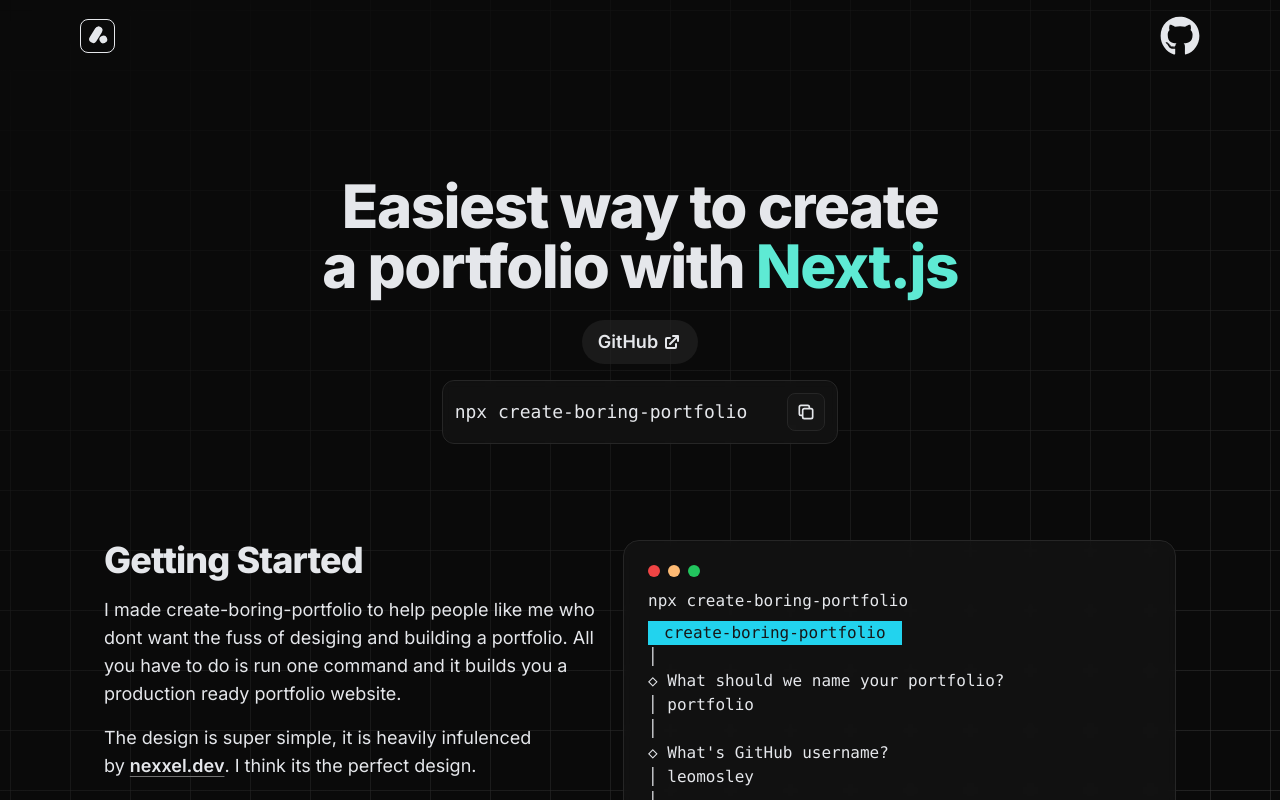
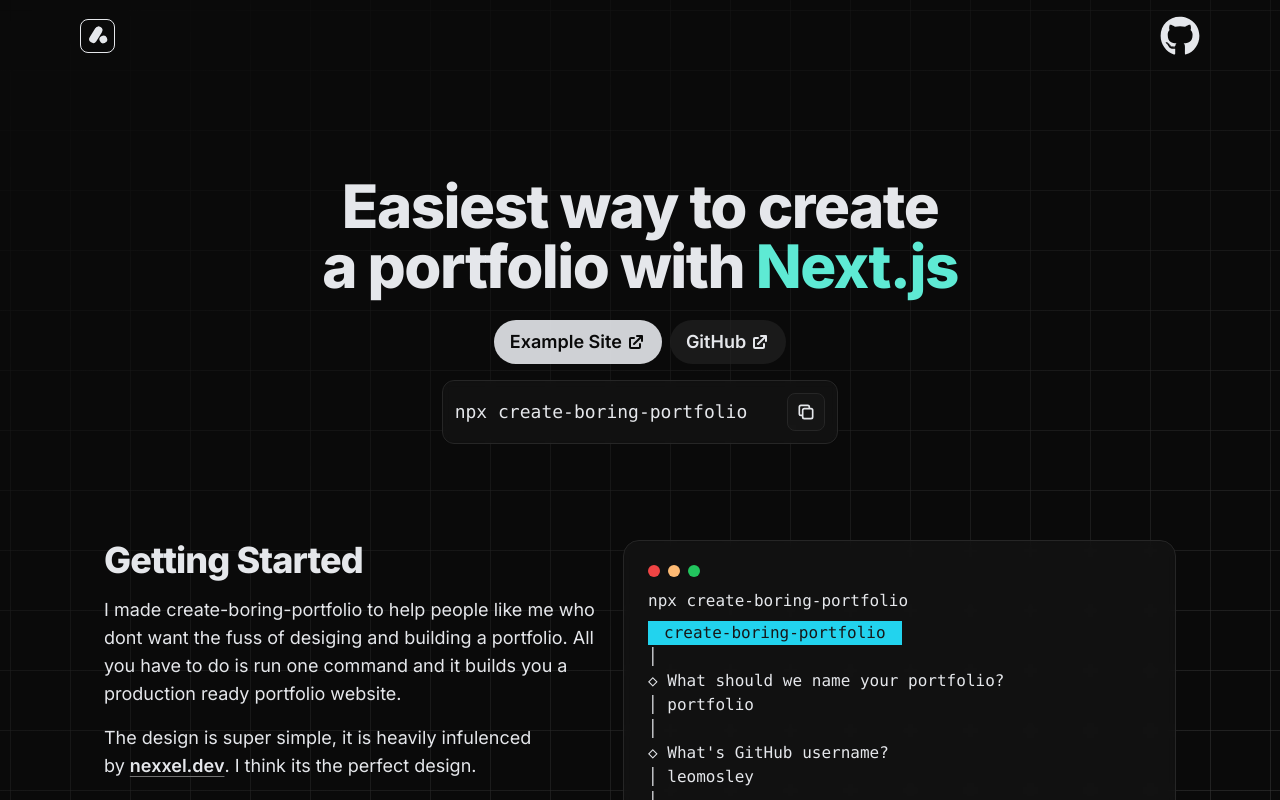
Before and after one commit to leomosley/create.boring-portfolio.dev, a Next.js app: page / in a window 1280 px wide. Shown: the top 800 px of the page. Built offline with nearby package versions, Linux system fonts and the light colour scheme.

Commit message:
add metadata

```diff
--- a/app/layout.tsx
+++ b/app/layout.tsx
@@ -9,6 +9,22 @@
   description: "CLI tool to create a simple portfolio website with blog.",
   icons: {
     icon: '/icon.png'
+  },
+  openGraph: {
+    title: "Create Boring Portfolio",
+    description: "CLI tool to create a simple portfolio website with blog.",
+    type: "website",
+    url: "https://create-boring-portfolio.vercel.app",
+    siteName: "Create Boring Portolio",
+    images: [
+      { url: "https://create-boring-portfolio.vercel.app/preview.png" }
+    ]
+  },
+  twitter: {
+    card: "summary_large_image",
+    site: "@create-boring-portfolio",
+    creator: "@leomosly",
+    images: "https://create-boring-portfolio.vercel.app/preview.png"
   }
 };
 
--- a/app/page.tsx
+++ b/app/page.tsx
@@ -2,7 +2,7 @@
 import ExampleTerminal from "@/components/ExampleTerminal";
 import Header from "@/components/Header";
 import clsx from "clsx";
-import { HiExternalLink } from "react-icons/hi";
+import { HiArrowRight, HiExternalLink } from "react-icons/hi";
 import { RiNextjsFill, RiTailwindCssFill } from "react-icons/ri";
 import { SiTypescript } from "react-icons/si";
 
@@ -31,9 +31,21 @@
           <span className=" text-teal-300">&nbsp;Next.js</span>
         </h1>
       </div>
+      <div className="flex gap-2 mx-auto">
         <a
           className={clsx(
-          "flex mx-auto transition items-center mt-4 px-4 py-2 gap-1",
+            "flex transition items-center mt-4 px-4 py-2 gap-1",
+            "rounded-full md:text-lg font-semibold text-neutral-950",
+            "bg-gray-200/90 hover:bg-gray-200",
+          )}
+          href="https://github.com/leomosley/create-boring-portfolio"
+          target="_blank"
+        >
+          Example Site <HiExternalLink className="w-5 h-5" />
+        </a>
+        <a
+          className={clsx(
+            "flex transition items-center mt-4 px-4 py-2 gap-1",
             "rounded-full md:text-lg font-semibold",
             "bg-neutral-800/60 hover:bg-neutral-800/80",
           )}
@@ -42,6 +54,7 @@
         >
           GitHub <HiExternalLink className="w-5 h-5" />
         </a>
+      </div>
       <CopyCommand />
       <div className="flex flex-col lg:flex-row mt-20 py-4 px-4 sm:px-10 md:px-15 gap-4">
         <div className="space-y-4 flex-1">
```
Also changed, not shown: public/preview.png (added). Lines whose indentation alone changed are shown as unchanged.
